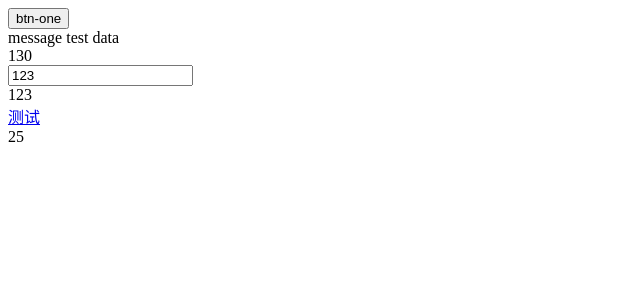
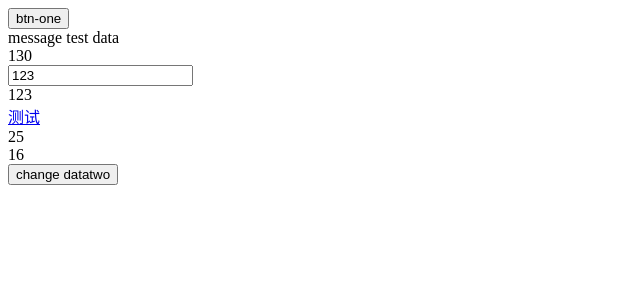
Before and after one commit to jocongmin/vuex-test, a Vue app: page /#/thing in a window 1280 px wide. Shown: the top 300 px of the page, without its empty margins (0-640 px from the left). Built offline with nearby package versions, Linux system fonts and the light colour scheme.

Commit message:
vuex action can run

```diff
--- a/src/components/Thing.vue
+++ b/src/components/Thing.vue
@@ -7,6 +7,8 @@
         <div ref='eldata' @click='refget()'>{{arr.one}}</div>
         <router-link :to="{ name: 'test'}">测试</router-link>
         <div @click='dispatchThing()'>{{tagContents}}</div>
+        <div>{{dataTwo}}</div>
+        <div><button @click='changeDataTwo()'>change datatwo</button></div>
     </div>
 </template>
 <script>
@@ -56,7 +58,10 @@
                 console.log(this.$refs.eldata, 'get el ment')
             },
             dispatchThing:function(){
-                this.$store.dispatch('getContentList')
+                this.$store.dispatch('getContentList',88888888888888888)
+            },
+            changeDataTwo:function(){
+                 this.$store.dispatch('changeDataTwo','datatwochanged')
             }
         },
         computed: {
@@ -66,6 +71,9 @@
             tagContents:function() {
                 console.log(this.$store.state,'test get state')
                 return this.$store.state.tags.tagList
+            },
+            dataTwo:function(){
+                return this.$store.state.tags.dataTwo
             }
         },
     }
--- a/src/vuex/actions.js
+++ b/src/vuex/actions.js
@@ -3,8 +3,12 @@ import * as types from './mutation-types'
 
 export default {
   // 获取文章列表
-  getContentList ({ commit }) {
-    commit(types.REQUEST_CONTENT_LIST)
+  getContentList ({ commit },params) {
+    console.log(params,'params in action')
+    commit(types.REQUEST_CONTENT_LIST,params)
+  },
+  changeDataTwo({ commit },params){
+    commit(types.CHANGE_DATA_TWO,params)
   }
 
 }
--- a/src/vuex/modules/tags.js
+++ b/src/vuex/modules/tags.js
@@ -1,12 +1,17 @@
-import { REQUEST_CONTENT_LIST } from '../mutation-types'
+import { REQUEST_CONTENT_LIST,CHANGE_DATA_TWO } from '../mutation-types'
 
 const state = {
-    tagList:25
+    tagList:25,
+    dataTwo:16
 }
 
 const mutations = {
-    [REQUEST_CONTENT_LIST] (state) {
-        state.tagList = 4654654
+    [REQUEST_CONTENT_LIST] (state,data) {
+        console.log(data,'params in store')
+        state.tagList = data
+    },
+    [CHANGE_DATA_TWO](state,data){
+        state.dataTwo=data
     }
 }
 
--- a/src/vuex/mutation-types.js
+++ b/src/vuex/mutation-types.js
@@ -1 +1,2 @@
 export const REQUEST_CONTENT_LIST = 'REQUEST_CONTENT_LIST'
+export const CHANGE_DATA_TWO='CHANGE_DATA_TWO'
```
